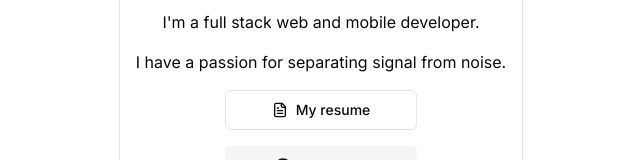
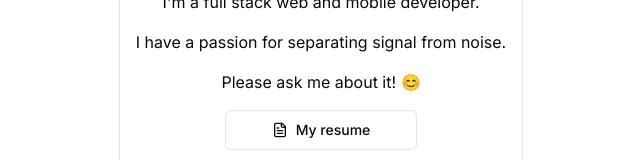
Before and after one commit to harryt04/portfolio, a Next.js app: page / in a window 1280 px wide. Shown: the part 462-622 px from the top of the page, without its empty margins (319-959 px from the left). Built offline with nearby package versions, Linux system fonts and the light colour scheme; no server answers.

Commit message:
please ask

```diff
--- a/app/page.tsx
+++ b/app/page.tsx
@@ -58,6 +58,7 @@ export default function Home() {
             <p className="text-m">
               I have a passion for separating signal from noise.
             </p>
+            <p className="text-m">Please ask me about it! 😊</p>
             <Link href="/resume.pdf">
               <Button className="w-48" variant="outline">
                 <FileText className="mr-2 h-4 w-4" />
```
